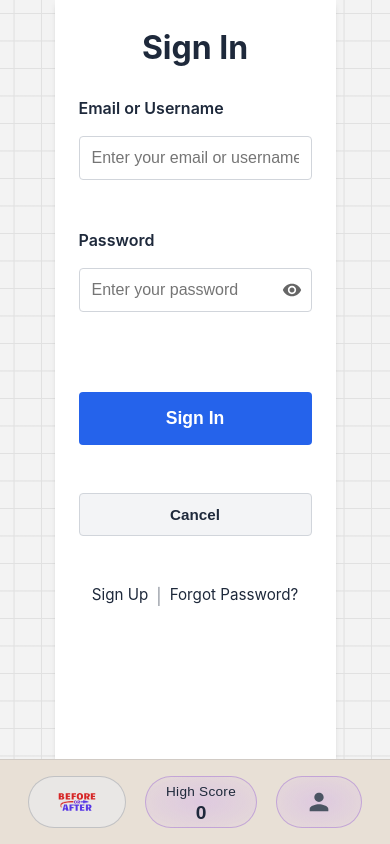
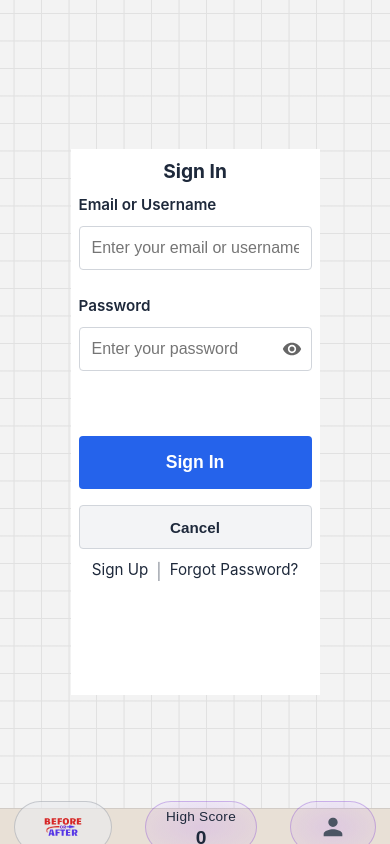
Before and after one commit to kevinrutledge/before-or-after, a React (Vite) app in the folder packages/react-frontend/: page /login in a window 390 px wide. Built offline with nearby package versions, Linux system fonts and the light colour scheme; no server answers.

Commit message:
chore: improved auth pages mobile layout

```diff
--- a/packages/react-frontend/src/App.css
+++ b/packages/react-frontend/src/App.css
@@ -675,13 +675,20 @@ body.game-page {
 .login-form {
   display: flex;
   flex-direction: column;
-  gap: 1.5rem;
+  gap: 0.25rem;
+}
+
+.form-actions {
+  display: flex;
+  gap: 1rem;
+  margin-top: 1rem;
 }
 
 .form-group {
   display: flex;
   flex-direction: column;
-  gap: 0.5rem;
+  gap: 0.1rem;
+  margin-bottom: 0.3rem;
 }
 
 .form-group label {
@@ -717,7 +724,7 @@ body.game-page {
   background: none;
   border: none;
   cursor: pointer;
-  font-size: 1rem;
+  font-size: 1.2rem;
   color: var(--secondary);
   display: flex;
   align-items: center;
@@ -786,25 +793,79 @@ body.game-page {
 
 @media (max-width: 480px) {
   .login-page {
-    max-width: 100%;
+    max-width: 100vw;
     margin: 0;
-    padding: 1.5rem;
-    height: 100vh;
+    padding: 0.5rem 0.5rem 160px 0.5rem;
     border-radius: 0;
+    box-shadow: none;
+    min-height: auto;
+    height: auto;
     display: flex;
     flex-direction: column;
-    justify-content: center;
+    justify-content: flex-start;
+    overflow-y: visible;
+    padding-bottom: 3.5rem;
+  }
+
+  .login-title {
+    font-size: 1.2rem;
+    margin-bottom: 0.5rem;
   }
 
   .login-form {
-    flex: 1;
+    gap: 0.1rem;
+  }
+
+  .form-group {
+    gap: 0.05rem;
+    margin-bottom: 0.1rem;
+  }
+
+  .form-group label {
+    font-size: 0.95rem;
+  }
+
+  .form-control {
+    font-size: 0.95rem;
+    padding: 0.4rem;
+    min-height: 44px;
+  }
+
+  .form-actions {
+    flex-direction: column;
+    gap: 0.5rem;
+    width: 100%;
+    margin-top: 0.5rem;
+  }
+
+  .login-button,
+  .cancel-button {
+    width: 100%;
+    min-height: 44px;
+    font-size: 1rem;
+    padding: 0.7rem;
+  }
+
+  .password-toggle {
+    font-size: 1.3rem;
+    right: 8px;
+    padding: 0 0.5rem;
+    height: 44px;
     display: flex;
-    flex-direction: column;
-  }
-
-  .login-button {
-    margin-top: auto;
-    margin-bottom: 2rem;
+    align-items: center;
+  }
+
+  .login-links {
+    margin-top: 0.5rem;
+    margin-bottom: 3.5rem;
+  }
+
+  body,
+  .app-container,
+  .main-content {
+    height: auto !important;
+    min-height: auto !important;
+    overflow-y: visible !important;
   }
 }
 
@@ -2230,8 +2291,18 @@ body.game-page {
     margin-left: 1rem;
   }
 
-  .bottom-nav .nav-items {
-    padding: 0 0.5rem;
+  .mobile-only.bottom-nav {
+    height: 36px !important;
+    min-height: 36px !important;
+    padding: 0 !important;
+  }
+  .mobile-only.bottom-nav .nav-items {
+    height: 36px !important;
+    padding: 0 !important;
+  }
+  .mobile-only.bottom-nav .logo-button,
+  .mobile-only.bottom-nav .account-button {
+    padding: 2px !important;
   }
 }
 
--- a/packages/react-frontend/src/pages/SignupPage.jsx
+++ b/packages/react-frontend/src/pages/SignupPage.jsx
@@ -185,6 +185,7 @@ function SignupPage() {
                 Sign In
               </Link>
             </div>
+            <div style={{ height: "64px" }} aria-hidden="true"></div>
           </form>
         </div>
       </PageContainer>
```
